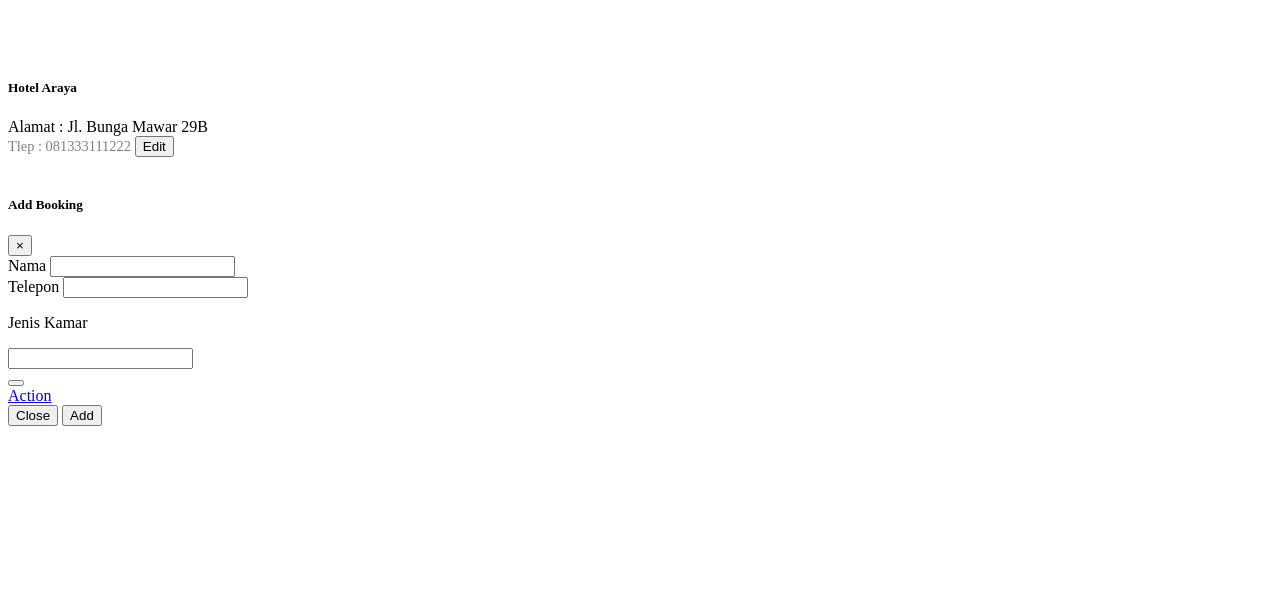
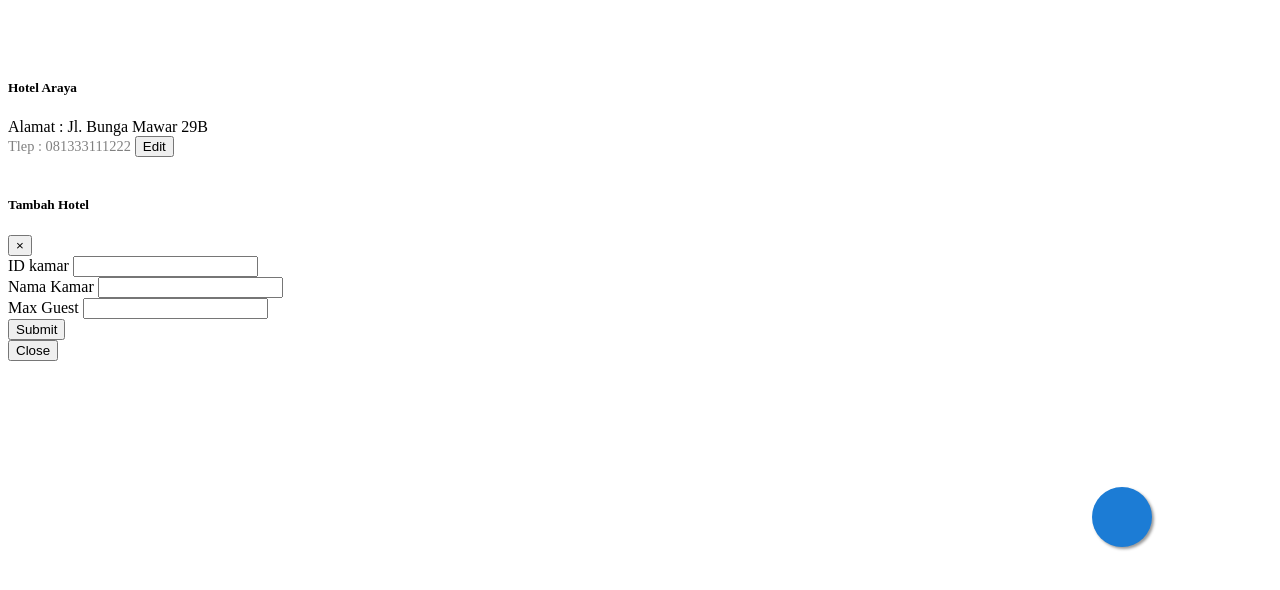
Before and after one commit to jialingkun/acehotel, a PHP site: the page made by application/views/admin/management_hotel_detail.php in a window 1280 px wide. Shown: the part 173-763 px from the top of the page. Run offline with PHP 8.4, Linux system fonts and the light colour scheme; the template is opened without the code that fills it, so the values that code supplies are empty.

Commit message:
Update management_hotel_detail.php
add kamar

```diff
--- a/application/views/admin/management_hotel_detail.php
+++ b/application/views/admin/management_hotel_detail.php
@@ -104,44 +104,51 @@
 				</div>
 			</div>
 		 </div>
+		<a class="float" data-toggle="modal" data-target="#inputTransaksi">
+			<i class="fa fa-plus my-float text-white" aria-hidden="true"></i>
+		</a>
 		<div class="modal fade" id="inputTransaksi" tabindex="-1" role="dialog" aria-labelledby="inputTransaksiLabel"
 			aria-hidden="true">
 			<div class="modal-dialog" role="document">
 				<div class="modal-content">
 					<div class="modal-header">
-						<h5 class="modal-title" id="inputTransaksiLabel">Add Booking</h5>
+						<h5 class="modal-title" id="inputTransaksiLabel">Tambah Hotel</h5>
 						<button type="button" class="close" data-dismiss="modal" aria-label="Close">
 							<span aria-hidden="true">&times;</span>
 						</button>
 					</div>
 					<div class="modal-body">
 						<div class="col-12 no-padding">
+							<form id="insert_kamar" onsubmit="insertKamar(event)">
 							<div class="form-group">
-								<label for="usr">Nama</label>
-								<input type="text" class="form-control">
+									<input type="hidden" id="id_hotel" name="id_hotel" class="form-control" pattern="^[A-Za-z0-9-_]+$"
+										required>
 								</div>
 								<div class="form-group">
-								<label for="tlp">Telepon</label>
-								<input type="text" class="form-control">
+									<label for="usr">ID kamar</label>
+									<input type="text" name="id_kamar" class="form-control" pattern="^[A-Za-z0-9-_]+$"
+										required>
 								</div>
-							<div class="input-group">
-								<p for="jk">Jenis Kamar</p>
+								<div class="form-group">
+									<label for="username_owner">Nama Kamar</label>
+									<input type="text" name="nama" class="form-control"
+										required>
 								</div>
-							<div class="input-group">
-								<input type="text" class="form-control">
-								<div class="input-group-append">
-									<button class="btn btn-outline-secondary dropdown-toggle" type="button"
-										data-toggle="dropdown" aria-haspopup="true" aria-expanded="false"></button>
-									<div class="dropdown-menu">
-										<a class="dropdown-item" href="#">Action</a>
+
+								<div class="form-group">
+									<label for="nama">Max Guest</label>
+									<input type="text"  name="max_guest" class="form-control" pattern="^[0-9]+$"
+										required>
 								</div>
+								<div class="form-group">
+									<button type="submit" id="submitButton" class="btn btn-primary btn-md float-right">
+										<span id="submit">Submit</span></button>
 								</div>
-							</div>
+							</form>
 						</div>
 					</div>
 					<div class="modal-footer">
 						<button type="button" class="btn btn-light" data-dismiss="modal">Close</button>
-						<button type="button" class="btn btn-success">Add</button>
 					</div>
 				</div>
 			</div>
@@ -155,7 +162,7 @@
 <script src="<?=base_url("dist/js/function.js");?>"></script>
 
 <script id="list_kamar" type="text/HTML">
-	<a href="#" class="list-group-item list-group-item-action mgn-list data-kamar" data-toggle="modal" data-target="#inputTransaksi">
+	<a href="#" class="list-group-item list-group-item-action mgn-list data-kamar">
 	<div class="row">
 		<div class="col-9">
             <div class="d-block">
@@ -191,8 +198,8 @@
 	$.when(getAllKamar(idHotel)).done(function (getKamar) {
 		$('.lds-ring').hide();
 		$('.container').show();
+		$('#id_hotel').val(idHotel);
 
-		console.log(getKamar[0]);
 		for (var i = 0; i < getKamar.length; i++) {
 			var tmp = $('#list_kamar')[0].innerHTML;
 			tmp = $.parseHTML(tmp);
@@ -219,4 +226,34 @@
 		);
 	}
 
+	function insertKamar(e) {
+		if (confirm("Apakah anda yakin ?")) {
+			e.preventDefault();
+			urls = "insert_kamar";
+			var dataString = $("#insert_kamar").serialize();
+
+			$("#submit").html("tunggu..");
+			$("#submitButton").prop("disabled", true);
+
+			$.ajax({
+				url: "<?php echo base_url() ?>index.php/" + urls,
+				type: 'POST',
+				data: dataString,
+				success: function (response) {
+					if (response.startsWith("success", 0)) {
+						location.reload();
+					} else {
+						alert(response);
+						$("#submit").html("Submit");
+						$("#submitButton").prop("disabled", false);
+					}
+				},
+				error: function () {
+					alert(response);
+					$("#submitButton").prop("disabled", false);
+				}
+			});
+		} else {}
+	}
+
 </script>
```
Lines whose indentation alone changed are shown as unchanged.
